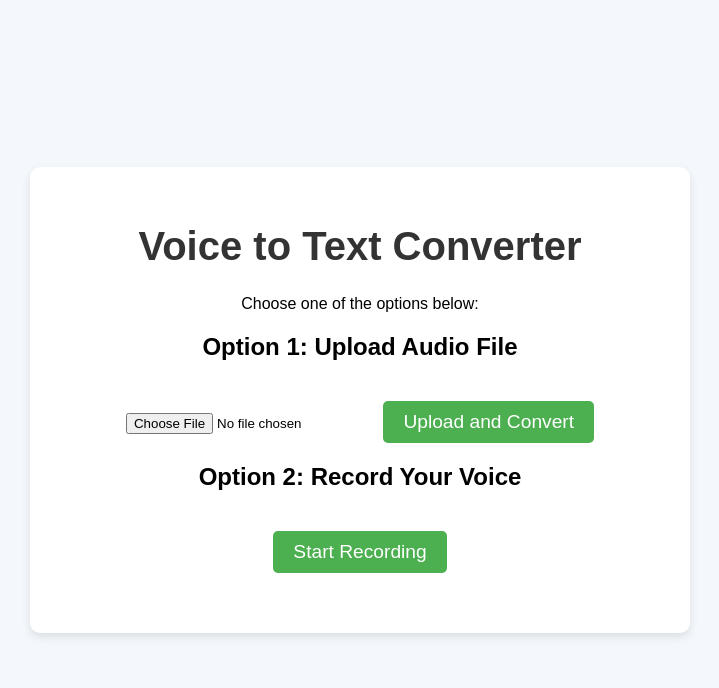
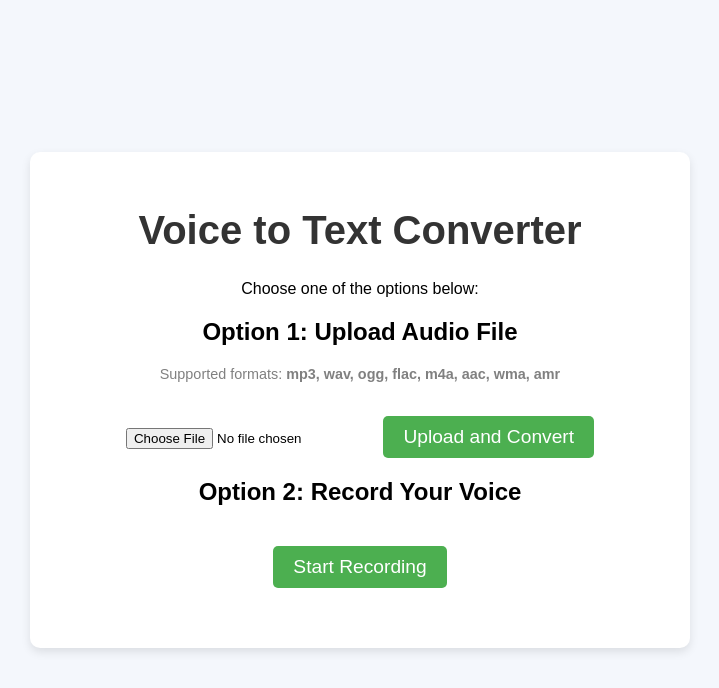
Before and after one commit to enas456/flask-voice-to-text, a Flask app: page / in a window 1280 px wide. Shown: the top 688 px of the page, without its empty margins (280-999 px from the left). Run offline with Flask 2, Linux system fonts and the light colour scheme.

Commit message:
Update index.html: Add supported formats and improve recording control

```diff
--- a/templates/index.html
+++ b/templates/index.html
@@ -2,9 +2,7 @@
 <html lang="en">
 <head>
     <meta charset="UTF-8">
-    <meta name="viewport" content="width=device-width, initial-scale=1.0">
     <title>Voice to Text Converter</title>
-    <link rel="stylesheet" href="https://cdnjs.cloudflare.com/ajax/libs/font-awesome/6.0.0-beta3/css/all.min.css">
     <style>
         body {
             font-family: Arial, sans-serif;
@@ -54,6 +52,11 @@
             font-size: 1.2em;
             color: #333;
         }
+        .formats {
+            font-size: 0.9em;
+            color: gray;
+            margin-top: 5px;
+        }
     </style>
 </head>
 <body>
@@ -66,8 +69,9 @@
     <!-- File Upload Section -->
     <div class="input-container">
         <h2>Option 1: Upload Audio File</h2>
+        <p class="formats">Supported formats: <strong>mp3, wav, ogg, flac, m4a, aac, wma, amr</strong></p>
         <form id="uploadForm" action="/upload" method="POST" enctype="multipart/form-data">
-            <input type="file" name="file" accept=".mp3, .wav" required>
+            <input type="file" name="file" accept="audio/*" required>
             <button type="submit">Upload and Convert</button>
         </form>
     </div>
@@ -87,33 +91,36 @@
     let audioChunks = [];
 
     function startRecording() {
-        if (navigator.mediaDevices && navigator.mediaDevices.getUserMedia) {
         navigator.mediaDevices.getUserMedia({ audio: true })
             .then(stream => {
                 mediaRecorder = new MediaRecorder(stream);
+                audioChunks = [];
+
                 mediaRecorder.ondataavailable = event => {
                     audioChunks.push(event.data);
                 };
+
                 mediaRecorder.onstop = () => {
                     const audioBlob = new Blob(audioChunks, { type: 'audio/wav' });
                     sendAudioToServer(audioBlob);
-                        audioChunks = []; // Reset
                 };
+
                 mediaRecorder.start();
-                    document.getElementById('status').innerText = "Recording...";
-
-                    setTimeout(() => {
-                        mediaRecorder.stop();
-                        document.getElementById('status').innerText = "Recording stopped. Processing...";
-                    }, 5000);
+                document.getElementById('recordButton').innerText = "Stop Recording";
+                document.getElementById('recordButton').onclick = stopRecording;
+                document.getElementById('status').innerText = "Recording... Tap to Stop.";
             })
             .catch(err => {
                 console.error('Error:', err);
                 document.getElementById('status').innerText = "Failed to access microphone.";
             });
-        } else {
-            alert("Your browser does not support recording.");
     }
+
+    function stopRecording() {
+        mediaRecorder.stop();
+        document.getElementById('recordButton').innerText = "Start Recording";
+        document.getElementById('recordButton').onclick = startRecording;
+        document.getElementById('status').innerText = "Recording stopped. Processing...";
     }
 
     function sendAudioToServer(audioBlob) {
@@ -124,7 +131,7 @@
             method: 'POST',
             body: formData,
             headers: {
-                'X-Requested-With': 'XMLHttpRequest' // So server knows it's AJAX
+                'X-Requested-With': 'XMLHttpRequest'
             }
         })
         .then(response => response.json())
```
Lines whose indentation alone changed are shown as unchanged.
